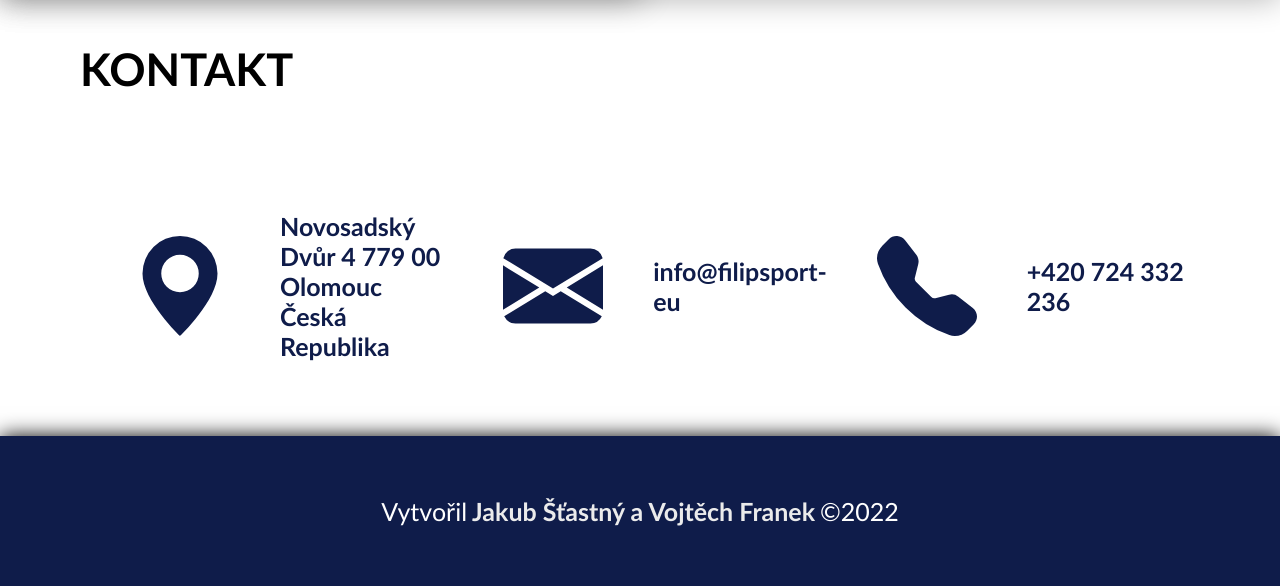
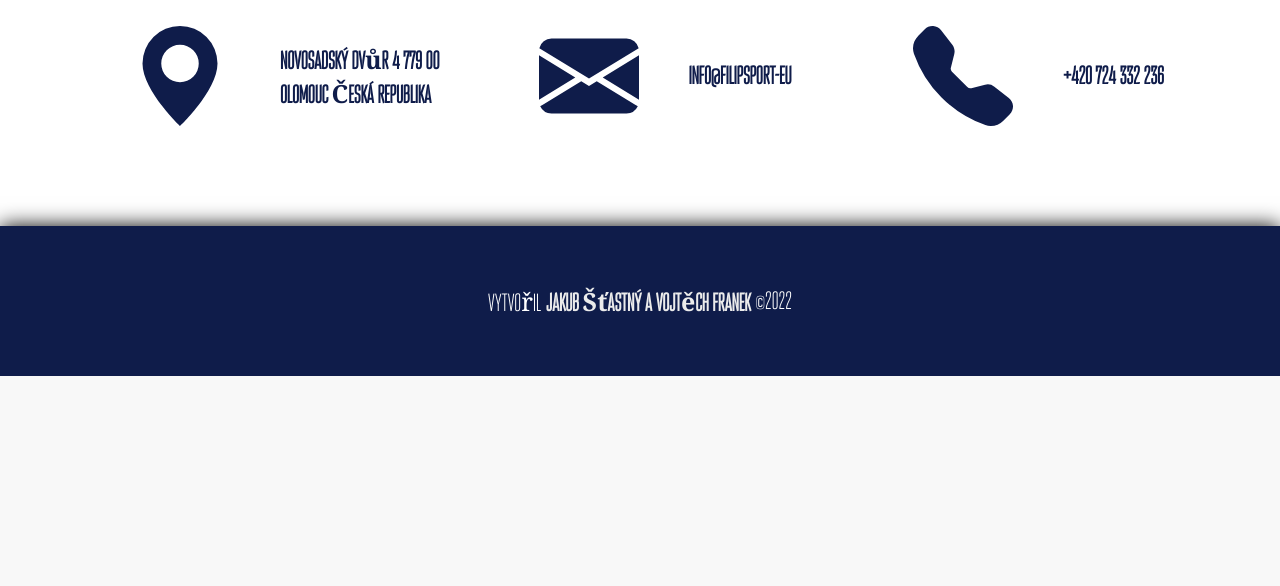
Before and after one commit to Eleansphere/Golf, a PHP site: page / in a window 1280 px wide. Shown: the part 4214-4800 px from the top of the page. After the commit the page ends 4590 px from the top, so only its background shows below. Run offline with PHP 8.4, Linux system fonts and the light colour scheme.

Commit message:
font_vlastni

```diff
--- a/styles6.css
+++ b/styles6.css
@@ -1,10 +1,19 @@
+@font-face {
+  font-family: 'areqo_4fultralight';
+  src: url('font/areqo4fultralight-webfont.woff2') format('woff2'),
+       url('font/areqo4fultralight-webfont.woff') format('woff');
+  font-weight: normal;
+  font-style: normal;
+
+}
+
 html {
   scroll-behavior: smooth;
 }
 
 body {
   margin: 0px;
-  font-family: calibri;
+  font-family: 'areqo_4fultralight', 'Cambria';
   padding-bottom: 0px;
   overflow-x: hidden;
 }
```
Also changed, not shown: font/areqo4fultralight-webfont.woff (added), font/areqo4fultralight-webfont.woff2 (added).
